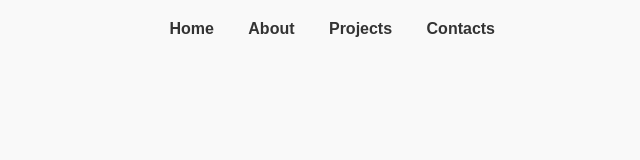
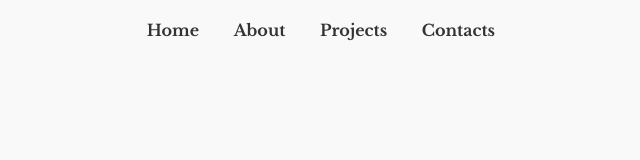
Before and after one commit to Gueverstarstone/Mungai-s-Portfolio, a plain HTML site: page index.html in a window 1280 px wide. Shown: the full height of the page, 610-1250 px from the left. Drawn offline with nearby package versions, Linux system fonts and the light colour scheme.

Commit message:
Added a google font style of libre baskerville to the body

```diff
--- a/style.css
+++ b/style.css
@@ -1,8 +1,16 @@
+@import url('https://fonts.googleapis.com/css2?family=Libre+Baskerville:ital,wght@0,400;0,700;1,400&display=swap');
+
+*{
+  font-family: "Libre Baskerville", serif;
+  margin: 0;
+  padding: 0;
+}
 body {
   font-family: Arial, sans-serif;
   background-color: #f9f9f9;
-  margin: 0;
-  padding: 0;
+  background-image: linear-gradient(steelblue);
+  width: 100%;
+  height: 100vh;
 }
 
 .main-content {
```
Also changed, not shown: index.html (+0 -1 lines).
